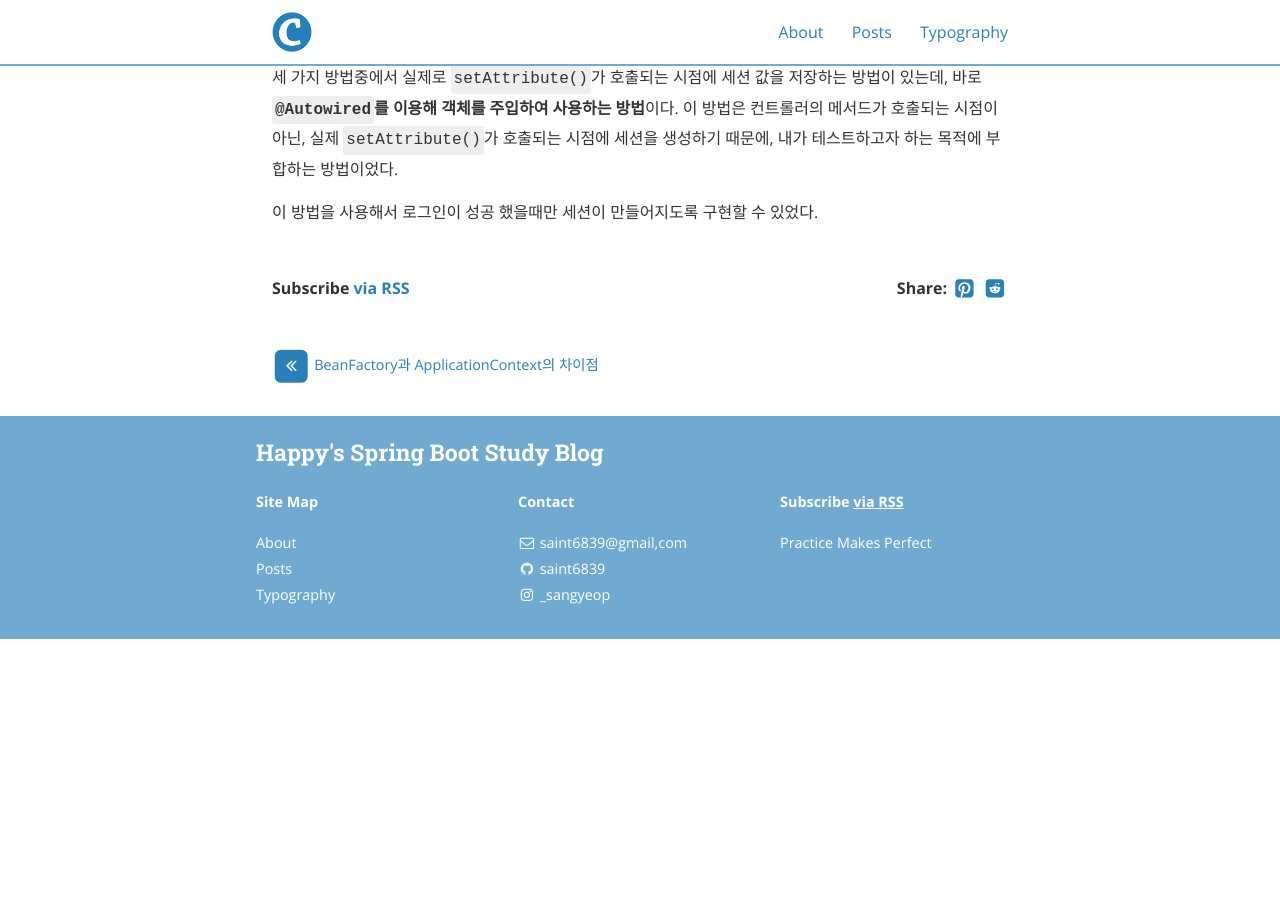
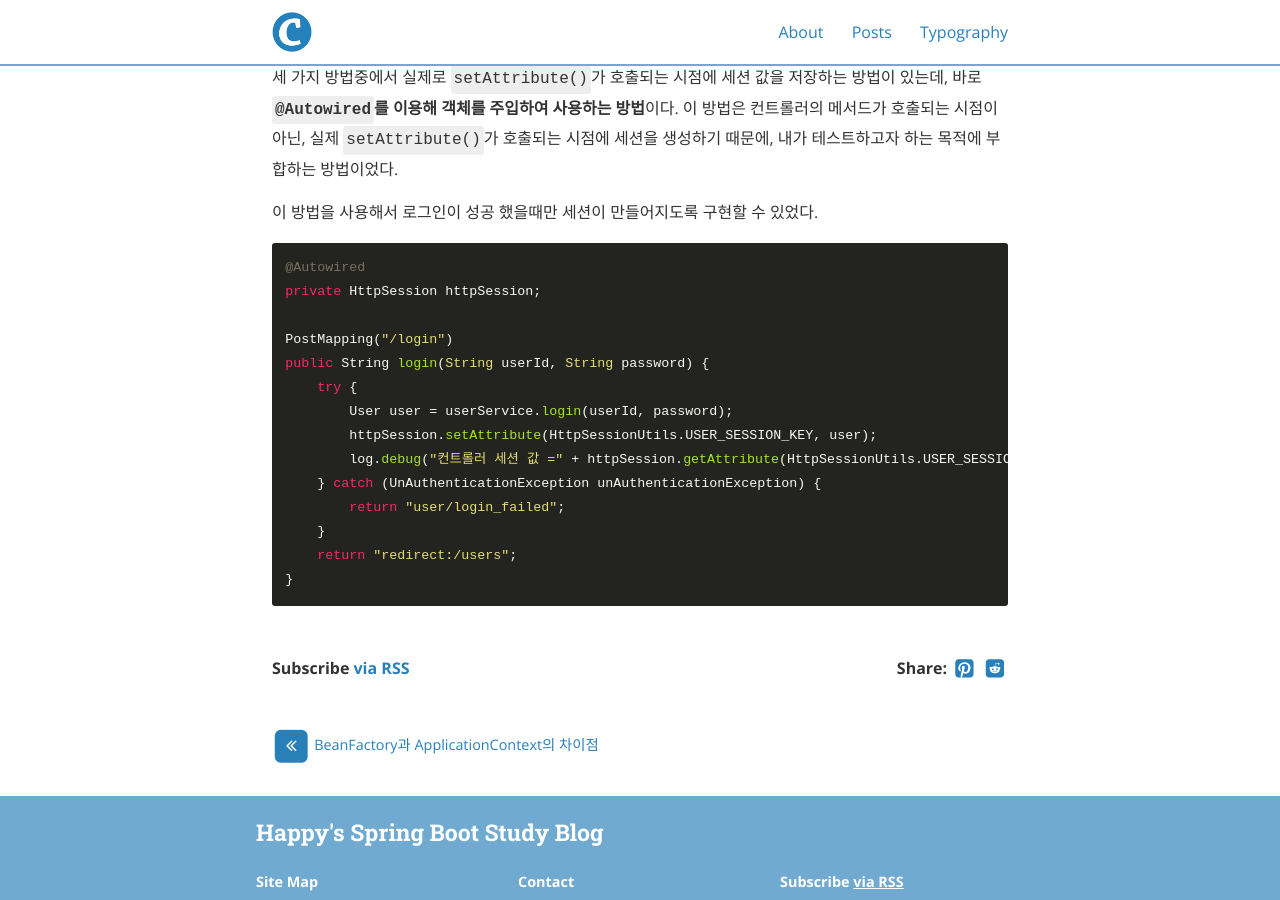
Before and after one commit to saint6839/saint6839.github.io, a Jekyll site: the page built from _posts/2022-05-10-HttpSession에서-세션이-만들어지는-시점.md, in a window 1280 px wide and 900 px high, scrolled down 2992 px. Built offline with Jekyll 4.4.1, drawn with Linux system fonts in a browser that asks for light colours; nearby versions of some CDN libraries; before the commit the page ends 3631 px from its top, so only the background shows below that.

Commit message:
refactor: 해결 부분 코드 추가

````diff
--- a/_posts/2022-05-10-HttpSession에서-세션이-만들어지는-시점.md
+++ b/_posts/2022-05-10-HttpSession에서-세션이-만들어지는-시점.md
@@ -119,3 +119,20 @@ public void login_failed() throws Exception {
 세 가지 방법중에서 실제로 `setAttribute()`가 호출되는 시점에 세션 값을 저장하는 방법이 있는데, 바로 **`@Autowired`를 이용해 객체를 주입하여 사용하는 방법**이다. 이 방법은 컨트롤러의 메서드가 호출되는 시점이 아닌, 실제 `setAttribute()`가 호출되는 시점에 세션을 생성하기 때문에, 내가 테스트하고자 하는 목적에 부합하는 방법이었다.
 
 이 방법을 사용해서 로그인이 성공 했을때만 세션이 만들어지도록 구현할 수 있었다.
+
+```java
+@Autowired
+private HttpSession httpSession;
+
+PostMapping("/login")
+public String login(String userId, String password) {
+    try {
+        User user = userService.login(userId, password);
+        httpSession.setAttribute(HttpSessionUtils.USER_SESSION_KEY, user);
+        log.debug("컨트롤러 세션 값 =" + httpSession.getAttribute(HttpSessionUtils.USER_SESSION_KEY));
+    } catch (UnAuthenticationException unAuthenticationException) {
+        return "user/login_failed";
+    }
+    return "redirect:/users";
+}
+```
````
